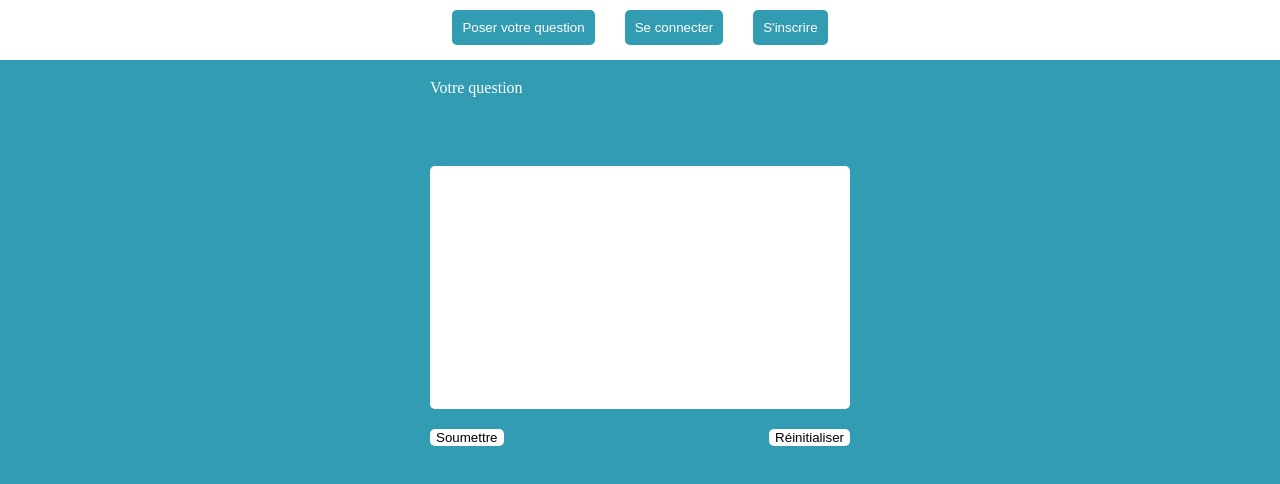
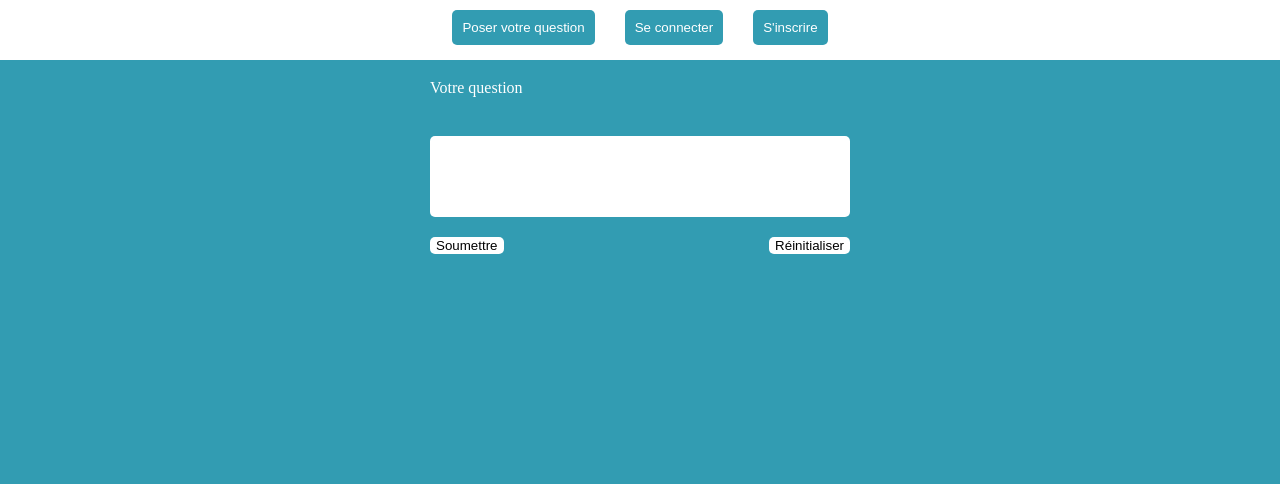
Before and after one commit to olivierdesire/chatGPT-frontend, a React (Create React App) app: page /request in a window 1280 px wide. Shown: the top 484 px of the page. Built offline with nearby package versions, Linux system fonts and the light colour scheme; the HTML template or start-up script is replaced by a standard one.

Commit message:
Modification textArea

```diff
--- a/src/App.css
+++ b/src/App.css
@@ -93,8 +93,8 @@
   margin: 0 auto;
   background-color: white;
   border-radius: 5px;
-  margin-top: 50px;
-  padding: 20px;
+  margin-top: 20px;
+  padding: 2px;
   text-align: justify;
 }
 textarea {
--- a/src/pages/Request.js
+++ b/src/pages/Request.js
@@ -41,7 +41,7 @@ const Request = ({ baseUrl, token }) => {
               name="request"
               id="question"
               cols="50"
-              rows="10"
+              rows="3"
               value={question}
               onChange={(event) => {
                 setQuestion(event.target.value);
```
